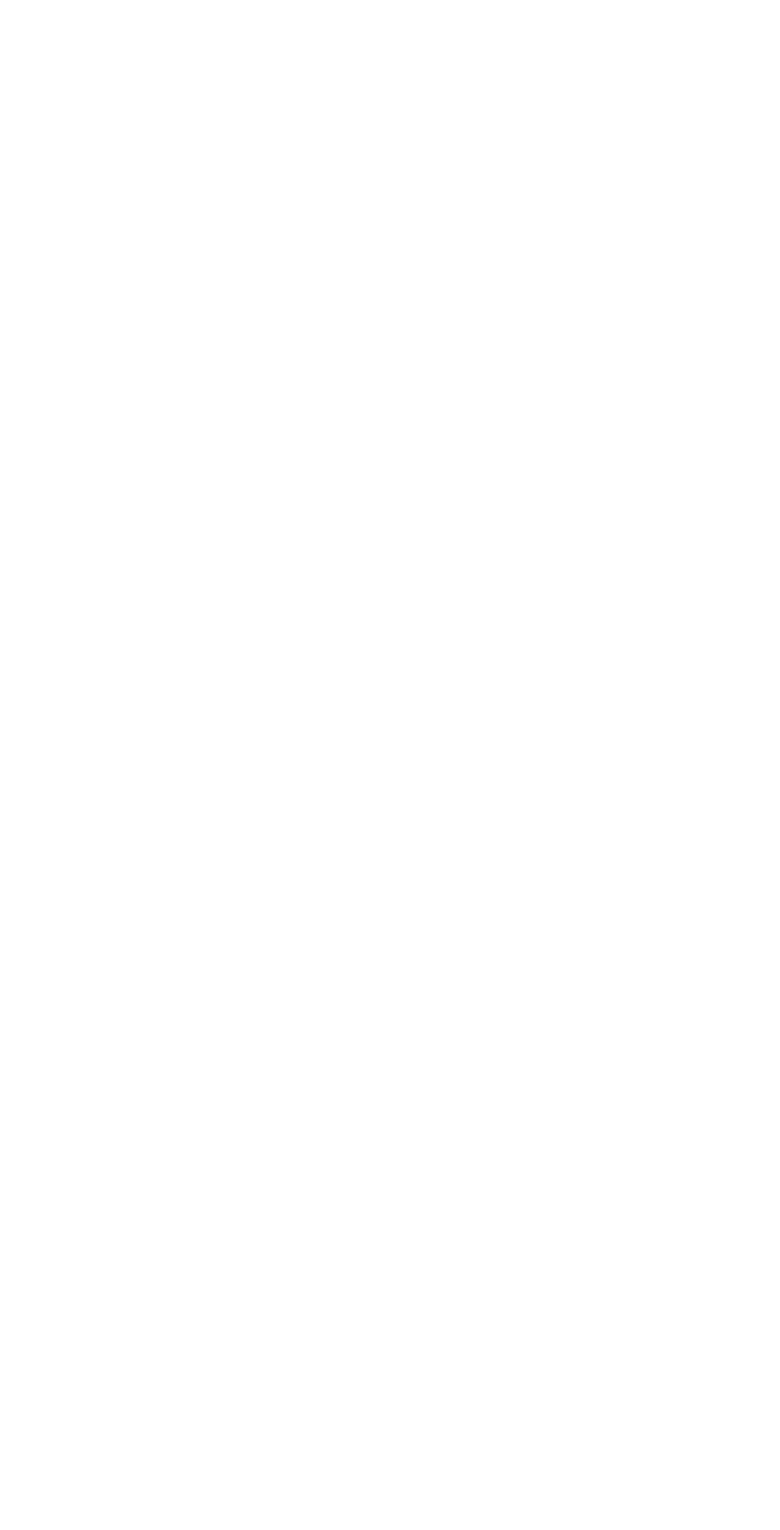
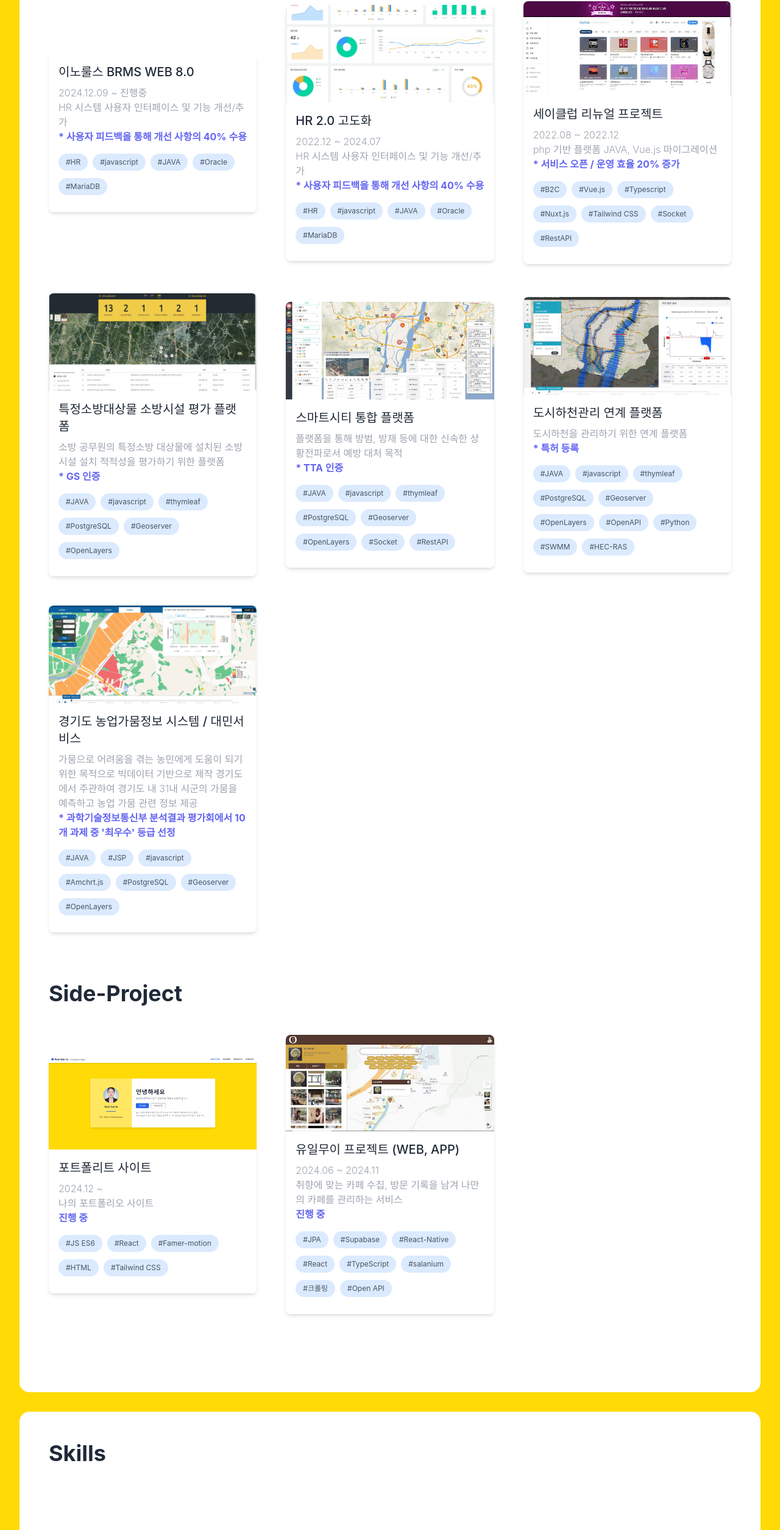
Before and after one commit to amorpaty/namportfolio, a React (Create React App) app: page /namportfolio/projects in a window 1280 px wide. Shown: the part 230-2739 px from the top of the page at 61% size. Before the commit the page ends 800 px from the top, so only its background shows below. Built offline with nearby package versions, Linux system fonts and the light colour scheme.

Commit message:
URI 변경

```diff
--- a/package.json
+++ b/package.json
@@ -2,7 +2,7 @@
   "name": "portfolio_2024",
   "version": "0.1.0",
   "private": true,
-  "homepage": "https://amorpaty.github.io/namportfolio",
+  "homepage": "https://amorpaty.github.io/namportfolio/",
   "dependencies": {
     "@testing-library/jest-dom": "^5.17.0",
     "@testing-library/react": "^13.4.0",
--- a/src/App.js
+++ b/src/App.js
@@ -10,7 +10,7 @@ import Footer from "./components/Footer";
 
 function App() {
     return (
-        <Router basename="/namportfolio.github.io" >
+        <Router basename="/namportfolio" >
             <Header /> {/* 헤더를 항상 표시하려면 여기 추가 */}
             <Routes>
                 <Route path="/aboutMe" element={<AboutMe />} />
--- a/src/components/AboutMe.js
+++ b/src/components/AboutMe.js
@@ -15,7 +15,7 @@ function AboutMe() {
                 {/* 왼쪽 프로필 카드 */}
                 <div className="w-full md:w-1/3 bg-[#FFE761] flex flex-col items-center justify-center p-6">
                     <img
-                        src="/namportfolio.github.io/images/me.jpg"
+                        src="/namportfolio/images/me.jpg"
                         alt="profile"
                         className="w-24 h-24 md:w-32 md:h-32 rounded-full object-cover mb-4"
                     />
--- a/src/datas/Projects.js
+++ b/src/datas/Projects.js
@@ -30,8 +30,8 @@ export const projects = [
         skillStack : ["HR", "javascript", "JAVA", "Oracle", "MariaDB"],
         skillStackList : ["HR", "javascript", "JAVA", "Oracle", "MariaDB"],
         result : '* 사용자 피드백을 통해 개선 사항의 40% 수용',
-        image : '/namportfolio.github.io/images/projectsPictures/HR2.0_main.jpg',
-        imageList : ["/namportfolio.github.io/images/projectsPictures/HR2.0_main.jpg"],
+        image : '/namportfolio/images/projectsPictures/HR2.0_main.jpg',
+        imageList : ["/namportfolio/images/projectsPictures/HR2.0_main.jpg"],
         categories : [
             {
                 categoryName: "UI/UX 개선",
@@ -54,8 +54,8 @@ export const projects = [
         skillStack : ["B2C", "Vue.js", "Typescript", "Nuxt.js", "Tailwind CSS", "Socket", "RestAPI"],
         skillStackList : ["B2C", "Vue.js", "Typescript", "Nuxt.js", "Tailwind CSS", "Socket", "RestAPI"],
         result : '* 서비스 오픈 / 운영 효율 20% 증가',
-        image : '/namportfolio.github.io/images/projectsPictures/sayclub_main.jpg',
-        imageList : ['/namportfolio.github.io/images/projectsPictures/sayclub_main.jpg'],
+        image : '/namportfolio/images/projectsPictures/sayclub_main.jpg',
+        imageList : ['/namportfolio/images/projectsPictures/sayclub_main.jpg'],
         categories: [
             {
                 categoryName: "방송국 기능",
@@ -94,8 +94,8 @@ export const projects = [
         skillStack : ["JAVA", "javascript", "thymleaf", "PostgreSQL", "Geoserver", "OpenLayers"],
         skillStackList : ["JAVA", "javascript", "thymleaf", "PostgreSQL", "Geoserver", "OpenLayers"],
         result : '* GS 인증',
-        image : '/namportfolio.github.io/images/projectsPictures/119platform_main.png',
-        imageList : ['/namportfolio.github.io/images/projectsPictures/119platform_main.png'],
+        image : '/namportfolio/images/projectsPictures/119platform_main.png',
+        imageList : ['/namportfolio/images/projectsPictures/119platform_main.png'],
         categories: [
             {
                 categoryName: "소방시설 정보 처리",
@@ -124,8 +124,8 @@ export const projects = [
         skillStack : ["JAVA", "javascript", "thymleaf", "PostgreSQL", "Geoserver", "OpenLayers", "Socket", "RestAPI"],
         skillStackList : ["JAVA", "javascript", "thymleaf", "PostgreSQL", "Geoserver", "OpenLayers", "Socket", "RestAPI"],
         result : '* TTA 인증',
-        image : '/namportfolio.github.io/images/projectsPictures/smartcity_main.png',
-        imageList : ['/namportfolio.github.io/images/projectsPictures/smartcity_main.png'],
+        image : '/namportfolio/images/projectsPictures/smartcity_main.png',
+        imageList : ['/namportfolio/images/projectsPictures/smartcity_main.png'],
         categories: [
             {
                 categoryName: "정보 수집 및 실시간 표출",
@@ -167,8 +167,8 @@ export const projects = [
         skillStack : ["JAVA", "javascript", "thymleaf", "PostgreSQL", "Geoserver", "OpenLayers", "OpenAPI", "Python", "SWMM", "HEC-RAS"],
         skillStackList : ["JAVA", "javascript", "thymleaf", "PostgreSQL", "Geoserver", "OpenLayers", "OpenAPI", "Python", "SWMM", "HEC-RAS"],
         result : '* 특허 등록',
-        image : '/namportfolio.github.io/images/projectsPictures/drght_public_main.png',
-        imageList : ['/namportfolio.github.io/images/projectsPictures/drght_public_main.png'],
+        image : '/namportfolio/images/projectsPictures/drght_public_main.png',
+        imageList : ['/namportfolio/images/projectsPictures/drght_public_main.png'],
         categories: [
             {
                 categoryName: "홍수 및 유출 분석",
@@ -197,8 +197,8 @@ export const projects = [
         skillStack : ["JAVA", "JSP", "javascript", "Amchrt.js", "PostgreSQL", "Geoserver", "OpenLayers",],
         skillStackList : ["JAVA", "JSP", "javascript", "Amchrt.js", "PostgreSQL", "Geoserver", "OpenLayers",],
         result : "* 과학기술정보통신부 분석결과 평가회에서 10개 과제 중 '최우수' 등급 선정",
-        image : '/namportfolio.github.io/images/projectsPictures/gamum_main.png',
-        imageList : ['/namportfolio.github.io/images/projectsPictures/gamum_main.png'],
+        image : '/namportfolio/images/projectsPictures/gamum_main.png',
+        imageList : ['/namportfolio/images/projectsPictures/gamum_main.png'],
         categories: [
             {
                 categoryName: "가뭄 정보 제공",
--- a/src/datas/SideProjects.js
+++ b/src/datas/SideProjects.js
@@ -6,9 +6,9 @@ export const sideProjects = [
         skillStack : ["JS ES6", "React", "Famer-motion", "HTML", "Tailwind CSS"],
         skillStackList : ["JS ES6", "React", "Famer-motion", "HTML", "Tailwind CSS"],
         result : '진행 중',
-        image : '/namportfolio.github.io/images/projectsPictures/portfolioSIte.png',
+        image : '/namportfolio/images/projectsPictures/portfolioSIte.png',
         imageList : [
-            '/namportfolio.github.io/images/projectsPictures/portfolioSIte.png',
+            '/namportfolio/images/projectsPictures/portfolioSIte.png',
         ],
         categories: [
             {
@@ -37,9 +37,9 @@ export const sideProjects = [
         skillStack : ["JPA", "Supabase", "React-Native", "React", "TypeScript", "salanium", "크롤링", "Open API"],
         skillStackList : ["JPA", "Supabase", "React-Native", "React", "TypeScript", "salanium", "크롤링", "Open API"],
         result : '진행 중',
-        image : '/namportfolio.github.io/images/projectsPictures/sideProject_1.jpg',
+        image : '/namportfolio/images/projectsPictures/sideProject_1.jpg',
         imageList : [
-            '/namportfolio.github.io/images/projectsPictures/sideProject_1.jpg',
+            '/namportfolio/images/projectsPictures/sideProject_1.jpg',
         ],
         categories: [
             {
--- a/src/datas/Skills.js
+++ b/src/datas/Skills.js
@@ -1,98 +1,98 @@
 export const skills = [
     {
         skillName : 'Spring Framework',
-        image : '/namportfolio.github.io/images/logo/springframework-logo.png'
+        image : '/namportfolio/images/logo/springframework-logo.png'
     },
     {
         skillName : 'SpringBoot',
-        image : '/namportfolio.github.io/images/logo/springboot-logo.png'
+        image : '/namportfolio/images/logo/springboot-logo.png'
     },
     {
         skillName : 'JPA',
-        image : '/namportfolio.github.io/images/logo/jpa-logo.png'
+        image : '/namportfolio/images/logo/jpa-logo.png'
     },
     {
         skillName : 'java',
-        image : '/namportfolio.github.io/images/logo/java-logo.png'
+        image : '/namportfolio/images/logo/java-logo.png'
     },
     {
         skillName : 'VaillaJs',
-        image : '/namportfolio.github.io/images/logo/javaScript-logo.png'
+        image : '/namportfolio/images/logo/javaScript-logo.png'
     },
     {
         skillName : 'jQuery',
-        image : '/namportfolio.github.io/images/logo/jquery-logo.png'
+        image : '/namportfolio/images/logo/jquery-logo.png'
     },
     {
         skillName : 'ReactJs',
-        image : '/namportfolio.github.io/images/logo/react-logo.png'
+        image : '/namportfolio/images/logo/react-logo.png'
     },
     {
         skillName : 'VueJs',
-        image : '/namportfolio.github.io/images/logo/vue-logo.png'
+        image : '/namportfolio/images/logo/vue-logo.png'
     },
     {
         skillName : 'typescript',
-        image : '/namportfolio.github.io/images/logo/typescript-logo.png'
+        image : '/namportfolio/images/logo/typescript-logo.png'
     },
     {
         skillName : 'thymeleaf',
-        image : '/namportfolio.github.io/images/logo/thymeleaf-logo.png'
+        image : '/namportfolio/images/logo/thymeleaf-logo.png'
     },
     {
         skillName : 'OracleDB',
-        image : '/namportfolio.github.io/images/logo/oracle-logo.png'
+        image : '/namportfolio/images/logo/oracle-logo.png'
     },
     {
         skillName : 'PostgreSQL',
-        image : '/namportfolio.github.io/images/logo/postgresql-logo.png'
+        image : '/namportfolio/images/logo/postgresql-logo.png'
     },
     {
         skillName : 'MySQL',
-        image : '/namportfolio.github.io/images/logo/mysql-logo.png'
+        image : '/namportfolio/images/logo/mysql-logo.png'
     },
     {
         skillName : 'MariaDB',
-        image : '/namportfolio.github.io/images/logo/mariadb-logo.png'
+        image : '/namportfolio/images/logo/mariadb-logo.png'
     },
     {
         skillName : 'supabase',
-        image : '/namportfolio.github.io/images/logo/supabase-logo.png'
+        image : '/namportfolio/images/logo/supabase-logo.png'
     },
     {
         skillName : 'github',
-        image : '/namportfolio.github.io/images/logo/github-logo.png'
+        image : '/namportfolio/images/logo/github-logo.png'
     },
     {
         skillName : 'gitLab',
-        image : '/namportfolio.github.io/images/logo/gitlab-logo.png'
+        image : '/namportfolio/images/logo/gitlab-logo.png'
     },
     {
         skillName : 'JSP',
-        image : '/namportfolio.github.io/images/logo/jsp-logo.png'
+        image : '/namportfolio/images/logo/jsp-logo.png'
     },
     {
         skillName : 'HTML5',
-        image : '/namportfolio.github.io/images/logo/html5-logo.png'
+        image : '/namportfolio/images/logo/html5-logo.png'
     },
     {
         skillName : 'CSS3',
-        image : '/namportfolio.github.io/images/logo/css3-logo.png'
+        image : '/namportfolio/images/logo/css3-logo.png'
     },
     {
         skillName : 'tailwind',
-        image : '/namportfolio.github.io/images/logo/tailwind-logo.png'
+        image : '/namportfolio/images/logo/tailwind-logo.png'
     },
     {
         skillName : 'Postman',
-        image : '/namportfolio.github.io/images/logo/postman-logo.png'
+        image : '/namportfolio/images/logo/postman-logo.png'
     },
     {
         skillName : 'RestAPI',
-        image : '/namportfolio.github.io/images/logo/restapi-logo.png'
+        image : '/namportfolio/images/logo/restapi-logo.png'
     },
     {
         skillName : 'Figma',
-        image : '/namportfolio.github.io/images/logo/Figma-logo.svg'
+        image : '/namportfolio/images/logo/Figma-logo.svg'
     },
 ]
```
